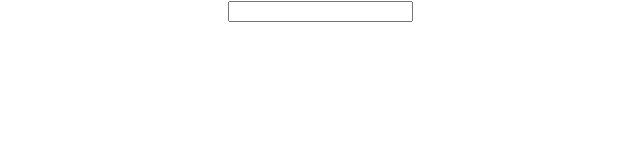
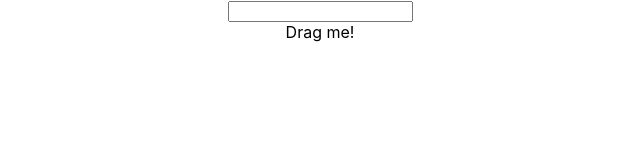
Before and after one commit to razvanr91/rts2, a React (Create React App) app: page / in a window 1280 px wide. Shown: the top 160 px of the page, without its empty margins (320-960 px from the left). Built offline with nearby package versions, Linux system fonts and the light colour scheme.

Commit message:
Update EventComponents.tsx

```diff
--- a/src/events/EventComponents.tsx
+++ b/src/events/EventComponents.tsx
@@ -3,9 +3,16 @@ const EventComponent: React.FC = () => {
 		console.log(e);
 	};
 
+	const onDragStart = (event: React.DragEvent<HTMLDivElement>) => {
+		console.log(event);
+	};
+
 	return (
 		<div>
 			<input onChange={onChange} />
+			<div draggable onDragStart={onDragStart}>
+				Drag me!
+			</div>
 		</div>
 	);
 };
```
